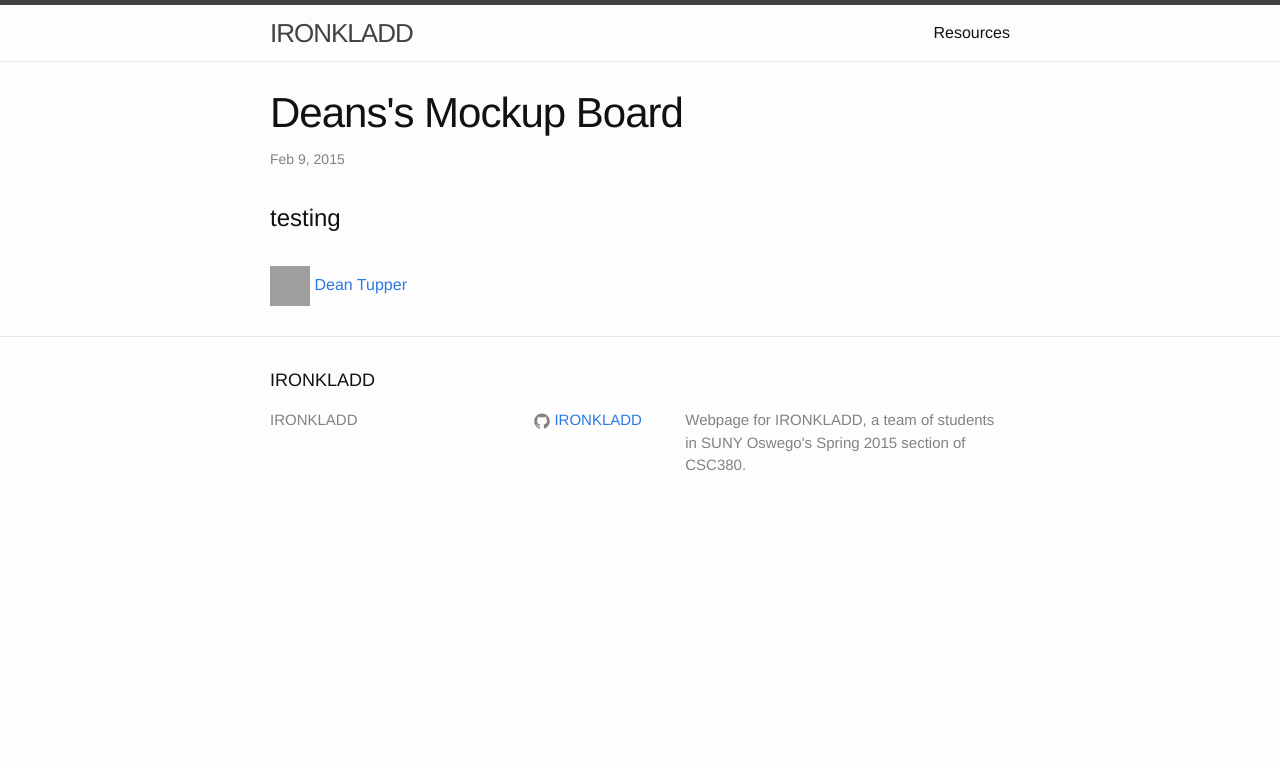
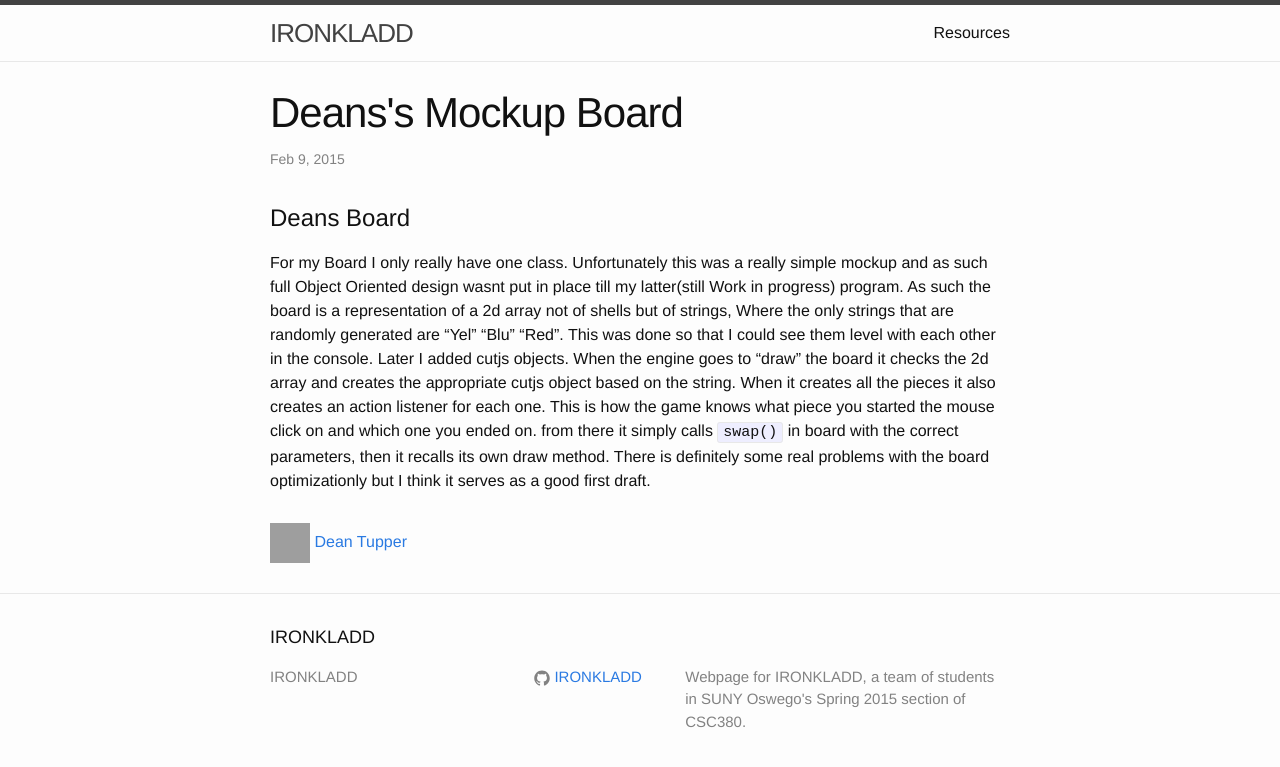
Before and after one commit to IRONKLADD/IRONKLADD.github.io, a Jekyll site: the page built from _posts/reports/2015-02-09-deans-board.markdown, in a window 1280 px wide. Shown: the top 767 px of the page. Built offline with Jekyll 4.4.1, drawn with Linux system fonts in a browser that asks for light colours; grey boxes are pictures that could not be loaded.

Commit message:
Update 2015-02-09-deans-board.markdown

```diff
--- a/_posts/reports/2015-02-09-deans-board.markdown
+++ b/_posts/reports/2015-02-09-deans-board.markdown
@@ -6,4 +6,5 @@ title: "Deans's Mockup Board"
 date: 2015-02-09T10:36:16-05:00
 ---
 
-# testing
+# Deans Board
+For my Board I only really have one class. Unfortunately this was a really simple mockup and as such full Object Oriented design wasnt put in place till my latter(still Work in progress) program. As such the board is a representation of a 2d array not of shells but of strings, Where the only strings that are randomly generated are "Yel" "Blu" "Red". This was done so that I could see them level with each other in the console. Later I added cutjs objects. When the engine goes to "draw" the board it checks the 2d array and creates the appropriate cutjs object based on the string. When it creates all the pieces it also creates an action listener for each one. This is how the game knows what piece you started the mouse click on and which one you ended on. from there it simply calls `swap()` in board with the correct parameters, then it recalls its own draw method. There is definitely some real problems with the board optimizationly but I think it serves as a good first draft.
```
